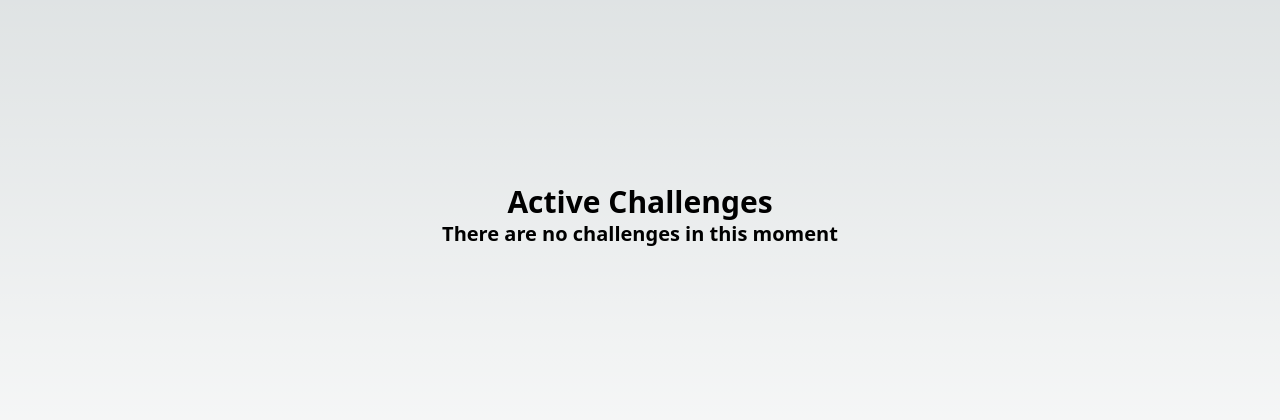
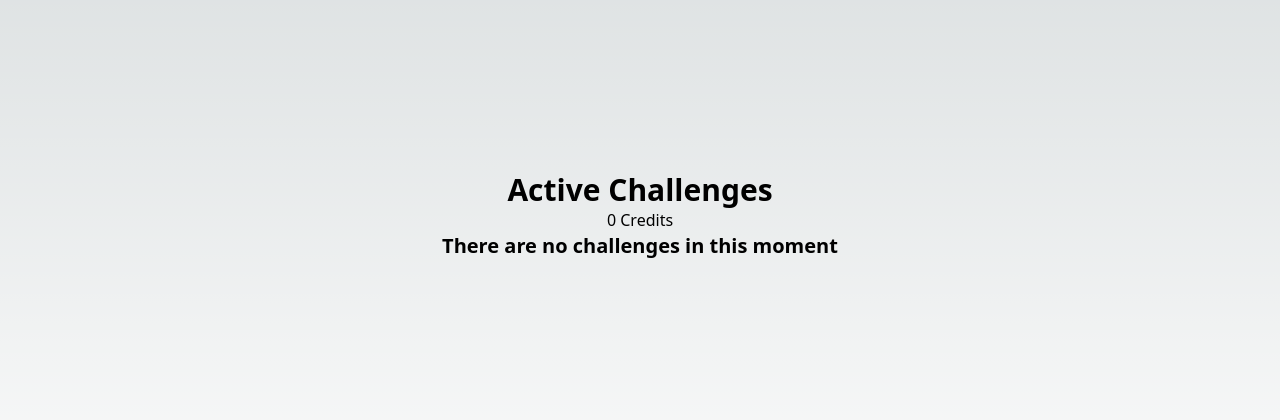
Before and after one commit to gonzalobarria/Treasure-Trails-Park, a Next.js app: page /active-challenges in a window 1280 px wide. Shown: the part 184-604 px from the top of the page. Built offline with nearby package versions, Linux system fonts and the light colour scheme.

Commit message:
avanzando

```diff
--- a/components/contexts/TreasureTrailsContext.js
+++ b/components/contexts/TreasureTrailsContext.js
@@ -47,12 +47,16 @@ export const TreasureTrailsProvider = ({ children }) => {
 
   const settingBasics = async () => {
     try {
+      console.log('seteando basics');
       const mTick = await contract.getMyTickets();
+      console.log('mTick :>> ', mTick);
       checkValidTicket(mTick);
       setMyTickets(mTick);
 
       setTickets(await contract.getTickets());
       setCredits(await contract.getCredits());
+      const xx = await contract.getCredits();
+      console.log('xx :>> ', xx);
 
       setActiveChallenges(
         await contract.getActiveActivities(ACTIVITY_TYPE.CHALLENGE)
@@ -62,6 +66,7 @@ export const TreasureTrailsProvider = ({ children }) => {
       setIsOwner(theOwner.toLowerCase() === account.toLowerCase());
       setIsLoading(false);
     } catch (error) {
+      console.log('error :>> ', error);
       notify({
         title: 'Error at the begining',
         msg: 'Something wrong just happening',
@@ -200,6 +205,7 @@ export const TreasureTrailsProvider = ({ children }) => {
     try {
       const tx1 = await contract?.completeChallenge(activityIndex);
       await tx1.wait();
+      setCredits(await contract.getCredits());
 
       notify({
         title: 'Challenge Completed Successfully',
@@ -216,6 +222,10 @@ export const TreasureTrailsProvider = ({ children }) => {
       } else console.log('error completing challenge', error);
     }
   };
+
+  // const completedChallenges = async () => {
+  //   getEntranceCount
+  // }
 
   return (
     <TreasureTrailsContext.Provider
--- a/pages/active-challenges.js
+++ b/pages/active-challenges.js
@@ -3,7 +3,7 @@ import { TreasureTrailsContext } from '@/components/contexts/TreasureTrailsConte
 import Scan from '@/components/utils/Scan';
 
 export default function ActiveChallenges() {
-  const { activeChallenges, completeChallenge } = useContext(
+  const { activeChallenges, completeChallenge, credits } = useContext(
     TreasureTrailsContext
   );
   const [activityIndex, setActivityIndex] = useState('');
@@ -24,6 +24,7 @@ export default function ActiveChallenges() {
   return (
     <div className="flex flex-col items-center justify-center h-screen">
       <h1>Active Challenges</h1>
+      <span>{credits.toString()} Credits</span>
       {activeChallenges.length === 0 ? (
         <div className="">
           <h3>There are no challenges in this moment</h3>
@@ -41,7 +42,7 @@ export default function ActiveChallenges() {
                     key={t.name}
                     className="w-full px-5 py-4 border border-green-200 rounded-lg "
                   >
-                    <h4 className="text-center">{t.name}</h4>
+                    {/* <h4 className="text-center">{t.name}</h4>
                     <div className="flex flex-row justify-between px-1 border-b border-gray-200/50">
                       <div>Description:</div>
                       <div>{t.description.toString()}</div>
@@ -53,7 +54,7 @@ export default function ActiveChallenges() {
                     <div className="flex flex-row justify-between px-1 border-b border-gray-200/50">
                       <div>Expires At:</div>
                       <div>{t.expiresAt.toString()}</div>
-                    </div>
+                    </div> */}
 
                     <div className="pt-2 text-center">
                       <button
--- a/pages/admin.js
+++ b/pages/admin.js
@@ -131,7 +131,7 @@ export default function Home() {
         </div>
 
         <QRCode
-          value="2"
+          value="1"
           logoImage="https://www.gonzalobarria.com/images/logo-gb.jpg"
           eyeRadius={[
             {
```
